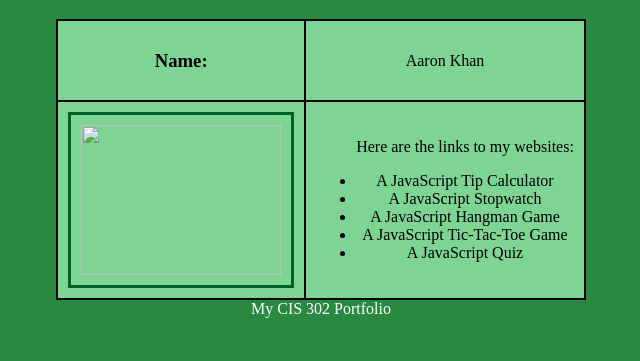
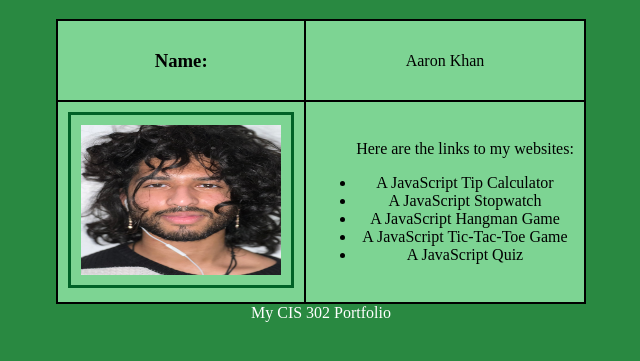
Before and after one commit to Aaronkhan48/CIS302Final, a plain HTML site: page index.html in a window 1280 px wide. Shown: the part 69-430 px from the top of the page, without its empty margins (319-959 px from the left). Drawn offline with Linux system fonts and the light colour scheme; the site is published under a folder, as on GitHub Pages, so addresses that start at the root find nothing.

Commit message:
Update index.html

```diff
--- a/index.html
+++ b/index.html
@@ -16,7 +16,7 @@
                 <td class="cen">Aaron Khan</td>
             </tr>
             <tr>
-                <td><img src="/IMG-7839.jpg" alt=""></td>
+                <td><img src="IMG-7839.jpg" alt=""></td>
                 <td>
                     <ul>
                         <p>Here are the links to my websites:</p>
```
